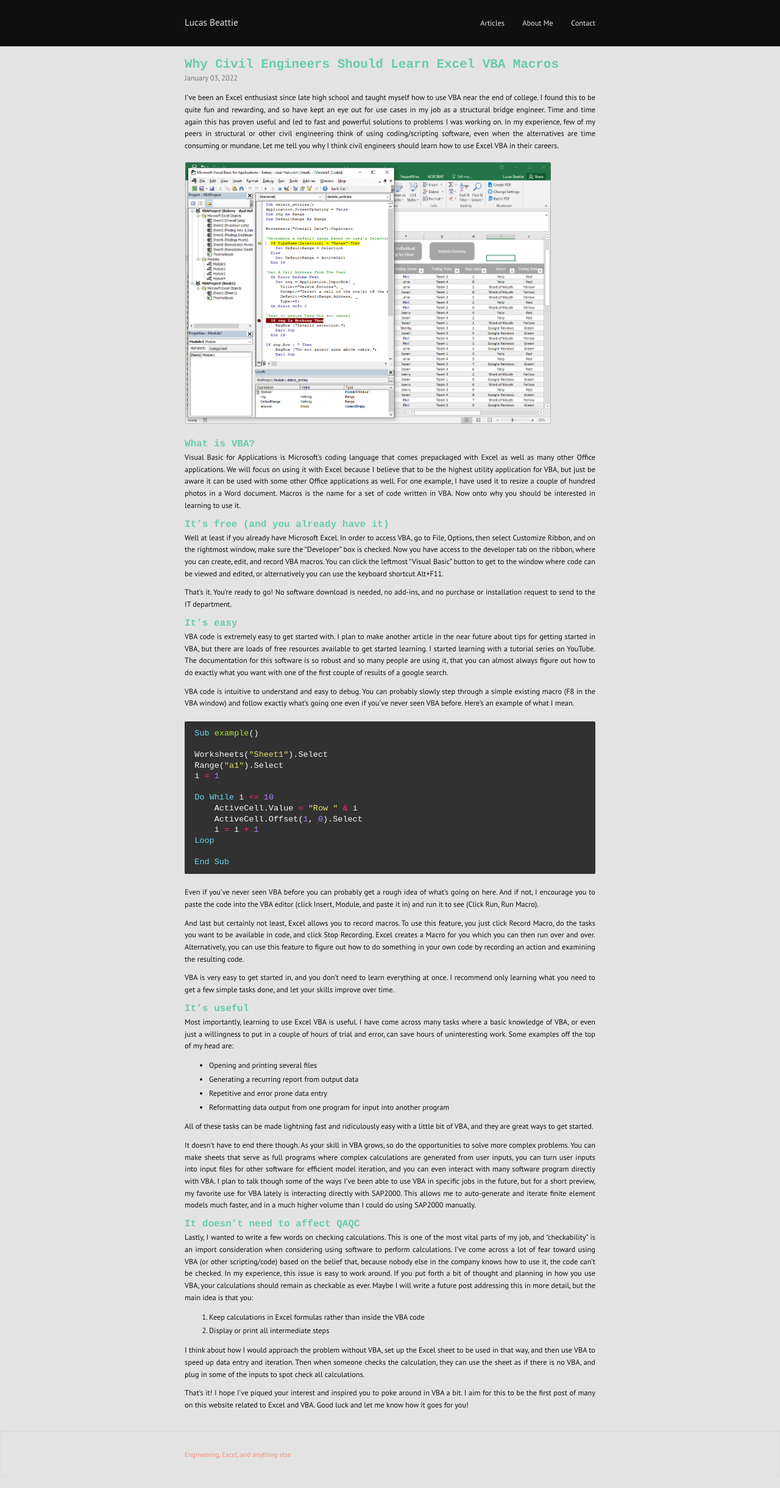
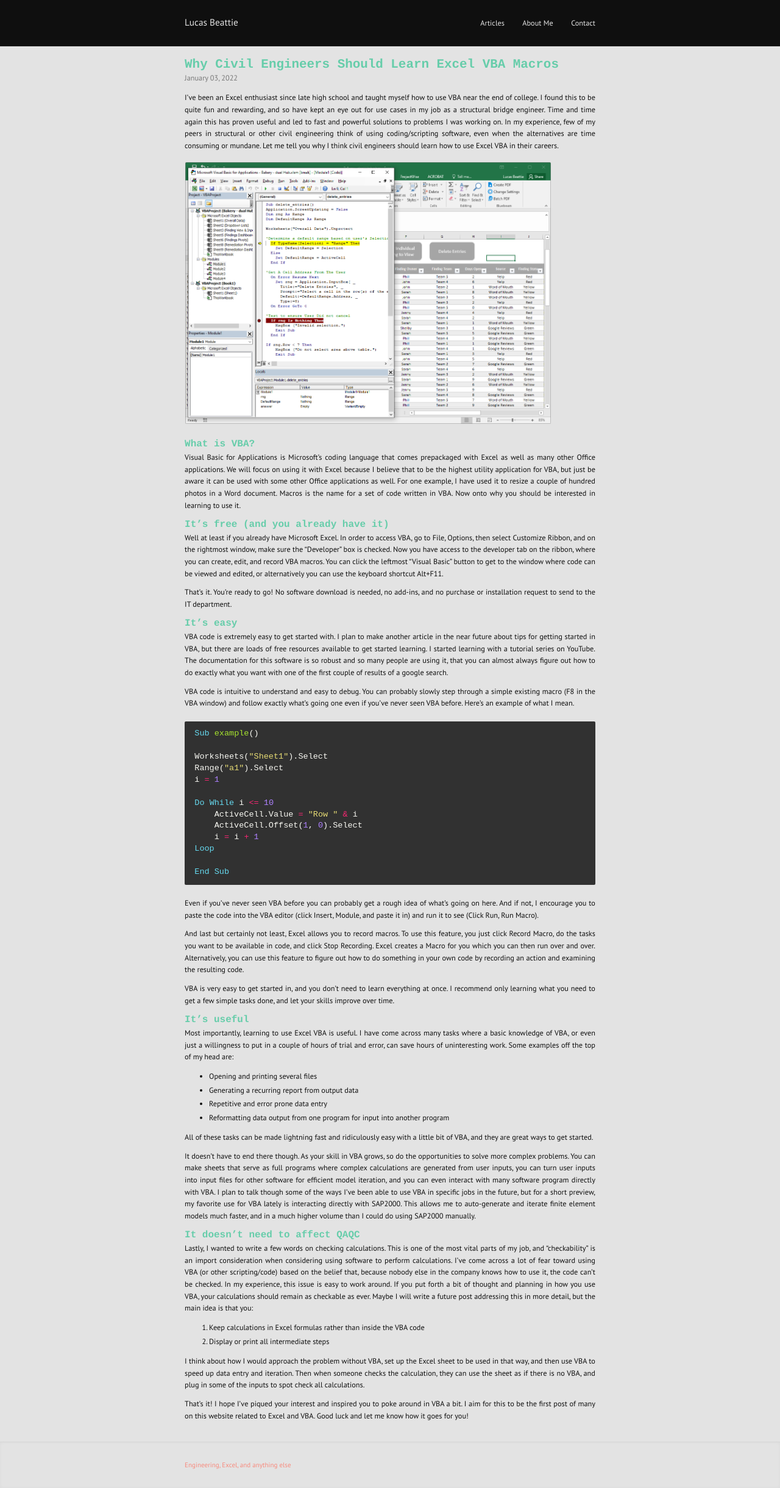
Before and after one commit to labeattie/lucasbeattiedotcom, a Jekyll site: the page built from _posts/2022-01-03-why-civil-engineers-vba.md, in a window 1280 px wide. Shown: the whole page at 61% size. Built offline with Jekyll 4.4.1, drawn with Linux system fonts in a browser that asks for light colours.

```diff
--- a/_sass/basic.sass
+++ b/_sass/basic.sass
@@ -98,7 +98,7 @@
   margin: 1.5em 0
   padding: .8em 1.2em
   overflow-x: auto
-  line-height: 1.3
+  line-height: 1.4
 
 \:not(pre) > code
   font-size: 1.1em
@@ -107,4 +107,4 @@
   border-radius: 2px
   margin: 0 .1em
   padding: .2em .4em
-  line-height: 1.3
+  line-height: 1.4
```
